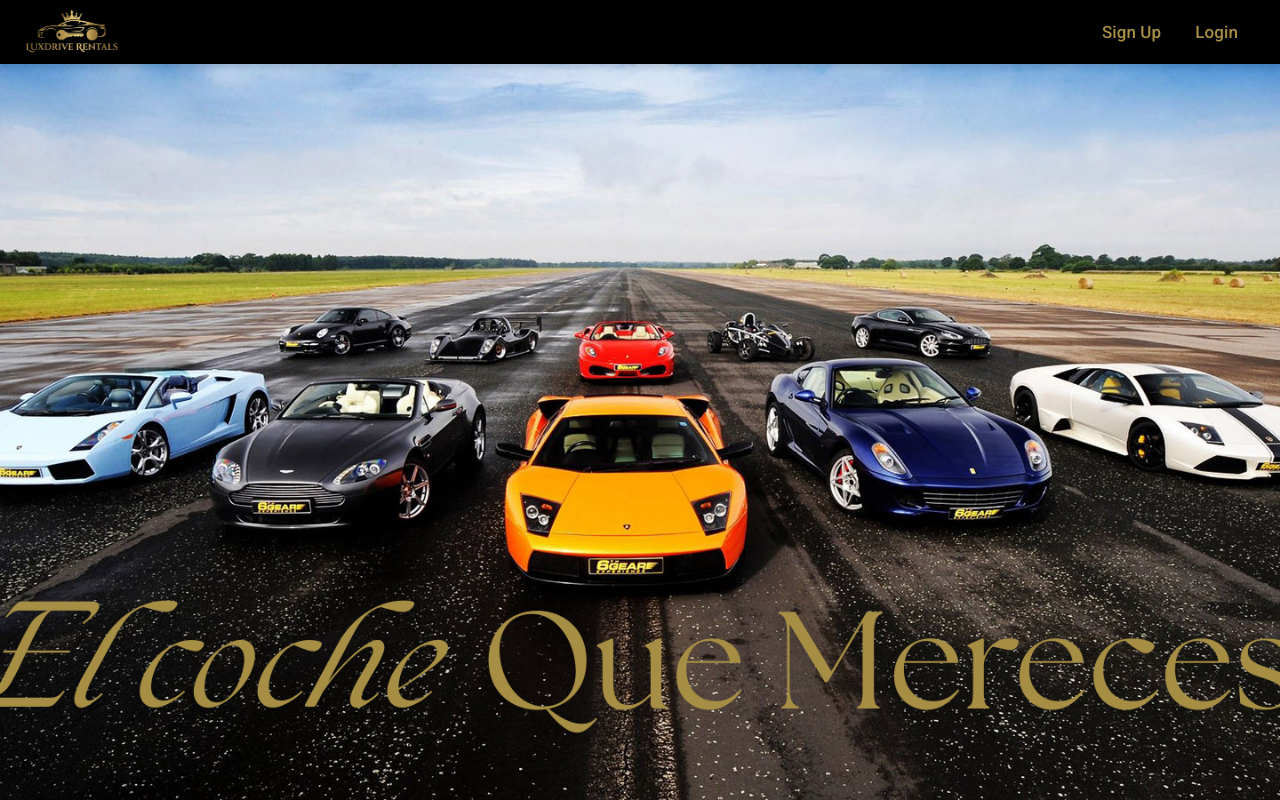
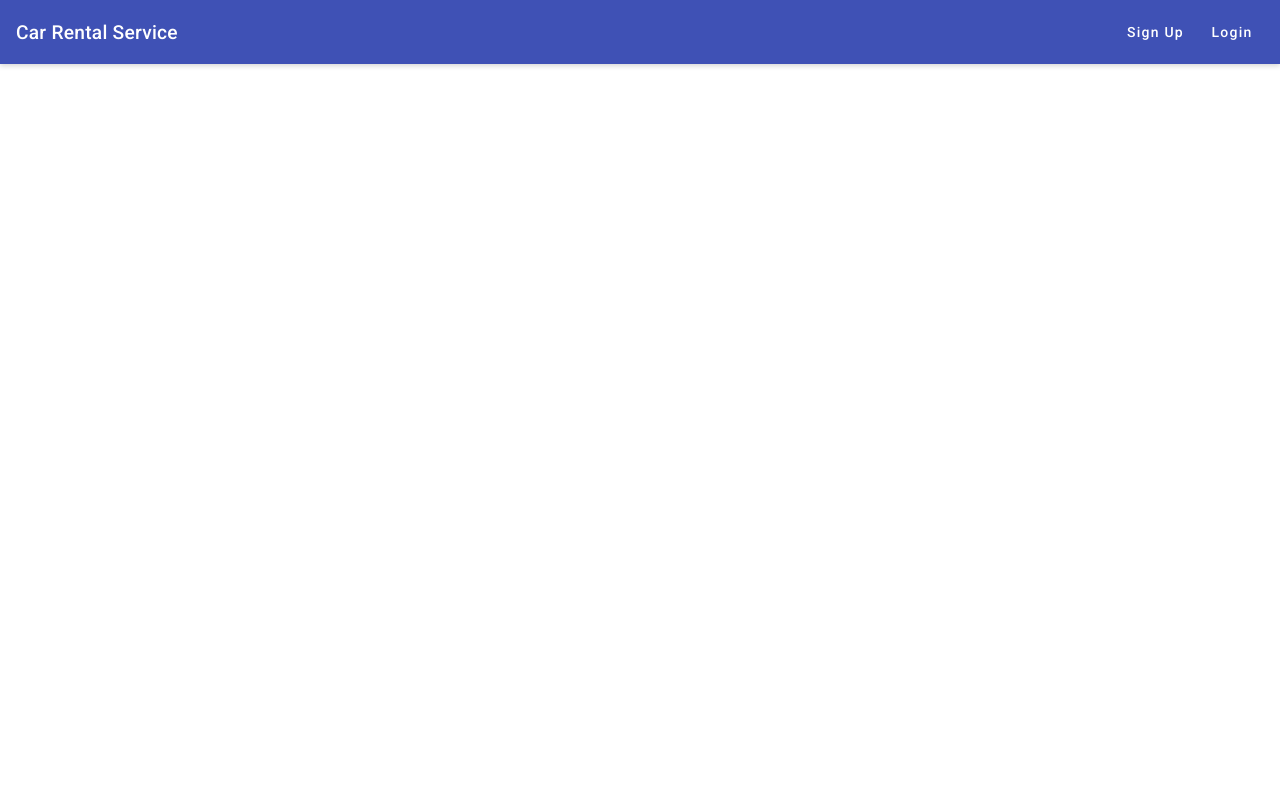
Before and after one commit to JaimeAsensioSerrano/frontcrm, an Angular app: page / in a window 1280 px wide. Built offline with nearby package versions, Linux system fonts and the light colour scheme.

Commit message:
PUSH ARREGLADO PARTE 11

```diff
--- a/src/app/app.component.css
+++ b/src/app/app.component.css
@@ -1,57 +1,36 @@
-.main-header {
-  display: flex;
-  justify-content: space-between;
-  align-items: center;
-  box-shadow: 0 4px 6px rgba(0,0,0,0.1);
-  position: sticky;
-  top: 0;
-  z-index: 1000;
+/* app.component.scss */
 
-  /* CAMBIOS DE COLOR AQUÍ: */
-  background-color: black;
-  color: white;
-  padding: 10px 20px;
-}
-
-
-/* Estilo del título/logo */
-.navbar-title {
-  font-weight: bold;
-  font-size: 1.3rem;
-  cursor: pointer;
-  margin-left: 10px;
-
-  /* Aseguramos que el título sea blanco y sin subrayado */
-  color: white;
-  text-decoration: none;
-}
-.navbar-logo {
-  height: 50px;
-  width: auto;
-  cursor: pointer;
-  margin-right: 10px;
-  object-fit: contain;
-}
-.nav-links a {
-  color: #a68e45 !important;
-  font-size: 17px;
-}
-/* El truco flexible para separar logo de botones */
+/* Esta clase empuja todo lo que esté después de ella hacia la derecha */
 .spacer {
   flex: 1 1 auto;
 }
 
-/* Contenedor de los enlaces */
-.nav-links {
-  display: flex;
-  gap: 10px;
-  margin-right: 10px;
+.main-header {
+  /* Opcional: Para darle un poco de sombra como en Zorro */
+  box-shadow: 0 2px 5px 0 rgba(0, 0, 0, 0.16);
+  position: sticky;
+  /* Opcional: si quieres que el menú se quede fijo al hacer scroll */
+  top: 0;
+  z-index: 1000;
 }
 
-/* Estilo visual cuando un botón está activo/seleccionado */
-.active-link {
-  background: rgba(255, 246, 246, 0.753);
+.navbar-title a {
+  text-decoration: none;
+  color: white;
+  /* Asumiendo que usas un tema oscuro/primary en el toolbar */
+  font-weight: 500;
+  font-size: 1.2rem;
+}
+
+/* Estilo para el enlace activo */
+.active {
+  background: rgba(255, 255, 255, 0.1);
+  /* Un fondo sutil para indicar activo */
   border-radius: 4px;
 }
 
-/* Contenedor principal para que el contenido no se pegue a los bordes */
+/* Ajustes para los enlaces/botones */
+a[mat-button],
+button[mat-button] {
+  margin-left: 8px;
+}
--- a/src/app/app.component.html
+++ b/src/app/app.component.html
@@ -1,14 +1,39 @@
-<mat-toolbar class="main-header">
-  <img src="/logo1.png" alt="Logo" class="navbar-logo" routerLink="/">
+<mat-toolbar color="primary" class="main-header" *ngIf="!isAdminLoggedIn && !isCustomerLoggedIn">
+  <span class="navbar-title">
+    <a routerLink="/login">Car Rental Service</a>
+  </span>
+
+  <span class="spacer"></span>
+  <div class="nav-links">
+    <a mat-button routerLink="/register" routerLinkActive="active">Sign Up</a>
+    <a mat-button routerLink="/login" routerLinkActive="active">Login</a>
+  </div>
+</mat-toolbar>
+
+<mat-toolbar color="primary" class="main-header" *ngIf="isAdminLoggedIn">
+  <span class="navbar-title">
+    <a routerLink="/login">LoggedIn Admin</a>
+  </span>
 
   <span class="spacer"></span>
 
   <div class="nav-links">
-    <a mat-button routerLink="/register" routerLinkActive="active-link">Sign Up</a>
-    <a mat-button routerLink="/login" routerLinkActive="active-link">Login</a>
+    <a mat-button routerLink="/admin/dashboard" routerLinkActive="active">Dashboard</a>
+    <button mat-button (click)="logout()">Logout</button>
   </div>
 </mat-toolbar>
 
-<div class="content-container">
-  <router-outlet></router-outlet>
-</div>
+<mat-toolbar color="primary" class="main-header" *ngIf="isCustomerLoggedIn">
+  <span class="navbar-title">
+    <a routerLink="/login">LoggedIn Customer</a>
+  </span>
+
+  <span class="spacer"></span>
+
+  <div class="nav-links">
+    <a mat-button routerLink="/customer/dashboard" routerLinkActive="active">Dashboard</a>
+    <button mat-button (click)="logout()">Logout</button>
+  </div>
+</mat-toolbar>
+
+<router-outlet></router-outlet>
--- a/src/app/app.component.ts
+++ b/src/app/app.component.ts
@@ -1,14 +1,43 @@
 import { Component } from '@angular/core';
-import { RouterOutlet, RouterLink, RouterLinkActive  } from '@angular/router';
+// CORRECCIÓN 1: Faltaban 'Router' y 'NavigationEnd' en esta importación
+import { CommonModule } from '@angular/common';
+import { RouterOutlet, RouterLink, RouterLinkActive, Router, NavigationEnd } from '@angular/router';
 import { MatToolbarModule } from '@angular/material/toolbar';
 import { MatButtonModule } from '@angular/material/button';
+// Asegúrate de que esta ruta sea correcta según tu estructura de carpetas
+import { AlmacenamientoService } from './auth/componets/services/almacenamiento/almacenamiento.service';
+
 @Component({
   selector: 'app-root',
   standalone: true,
-  imports: [RouterOutlet, MatToolbarModule, MatButtonModule, RouterLink, RouterLinkActive],
+  // Asegúrate de añadir los módulos aquí si es standalone
+  imports: [CommonModule, RouterOutlet, MatToolbarModule, MatButtonModule, RouterLink, RouterLinkActive],
   templateUrl: './app.component.html',
-  styleUrl: './app.component.css'
+  styleUrl: './app.component.css' // Ojo: en tu captura pone .css, pero a veces es .scss
 })
 export class AppComponent {
   title = 'crmrentacochesAngular';
+
+  // Inicializamos las variables directamente llamando al servicio
+  isCustomerLoggedIn: boolean = AlmacenamientoService.isCustomerLoggedIn();
+  isAdminLoggedIn: boolean = AlmacenamientoService.isAdminLoggedIn();
+
+  // CORRECCIÓN 2: 'Router' ahora funciona porque lo hemos importado arriba
+  constructor(private router: Router) { }
+
+  ngOnInit() {
+    this.router.events.subscribe(event => {
+      // CORRECCIÓN 3: Esta es la forma correcta de verificar la navegación en Angular moderno.
+      // Usar "event.constructor.name" suele dar fallos.
+      if (event instanceof NavigationEnd) {
+        this.isAdminLoggedIn = AlmacenamientoService.isAdminLoggedIn();
+        this.isCustomerLoggedIn = AlmacenamientoService.isCustomerLoggedIn();
+      }
+    });
+  }
+
+  logout() {
+    AlmacenamientoService.logout();
+    this.router.navigateByUrl("/login");
+  }
 }
--- a/src/app/auth/componets/services/almacenamiento/almacenamiento.service.ts
+++ b/src/app/auth/componets/services/almacenamiento/almacenamiento.service.ts
@@ -35,21 +35,34 @@ export class AlmacenamientoService {
     // 4. Si no existe, devolvemos null tranquilamente
     return null;
   }
-  static getUserRole(): string{
+  static getUserRole(): string {
     const user = this.getUser();
-    if(user == null) return "";
+    if (user == null) return "";
     return user.role;
   }
-  static isAdminLoggedIn(){
-    if(this.getToken() == null) return false;
-    const role :string = this.getUserRole();
+  // En tu archivo almacenamiento.service.ts
+
+  // Añade ": boolean" después del nombre de la función
+  static isAdminLoggedIn(): boolean {
+    if (this.getToken() == null) return false;
+    const role: string = this.getUserRole();
     return role == 'ADMIN';
   }
-  static isCustomerLoggedIn(){
-    if(this.getToken() == null) return false;
-    const role :string = this.getUserRole();
+
+  // Añade ": boolean" aquí también
+  static isCustomerLoggedIn(): boolean {
+    if (this.getToken() == null) return false;
+    const role: string = this.getUserRole();
     return role == 'CUSTOMER';
   }
 
 
+  static logout(): void {
+    window.localStorage.removeItem(TOKEN);
+    window.localStorage.removeItem(USER);
+
+  }
+
+
+
 }
--- a/src/app/modules/admin/admin-routing.module.ts
+++ b/src/app/modules/admin/admin-routing.module.ts
@@ -1,9 +1,11 @@
 import { NgModule } from '@angular/core';
 import { RouterModule, Routes } from '@angular/router';
 import { AdminDashboardComponent } from './components/admin-dashboard/admin-dashboard.component';
+import { PostCarComponent } from './components/admin-dashboard/post-car/post-car.component';
 
 const routes: Routes = [
-  { path: "dashboard", component: AdminDashboardComponent }
+  { path: "dashboard", component: AdminDashboardComponent },
+  { path: "car", component: PostCarComponent }
 ];
 
 @NgModule({
--- a/src/styles.css
+++ b/src/styles.css
@@ -1,6 +1,8 @@
 /* You can add global styles to this file, and also import other style files */
+@import '@angular/material/prebuilt-themes/indigo-pink.css';
 
-html, body {
+html,
+body {
   margin: 0 !important;
   padding: 0 !important;
   height: 100%;
@@ -8,9 +10,10 @@ html, body {
   overflow-x: hidden;
 
   /* --- AÑADE ESTO AQUÍ PARA QUE SE VEA SIEMPRE --- */
-  background-image: url('/Elcoche1.png');
+  /*background-image: url('/Elcoche1.png');*/
   background-size: cover;
   background-position: center;
   background-repeat: no-repeat;
-  background-attachment: fixed; /* Esto hace que el fondo se quede quieto al hacer scroll */
+  background-attachment: fixed;
+  /* Esto hace que el fondo se quede quieto al hacer scroll */
 }
```
